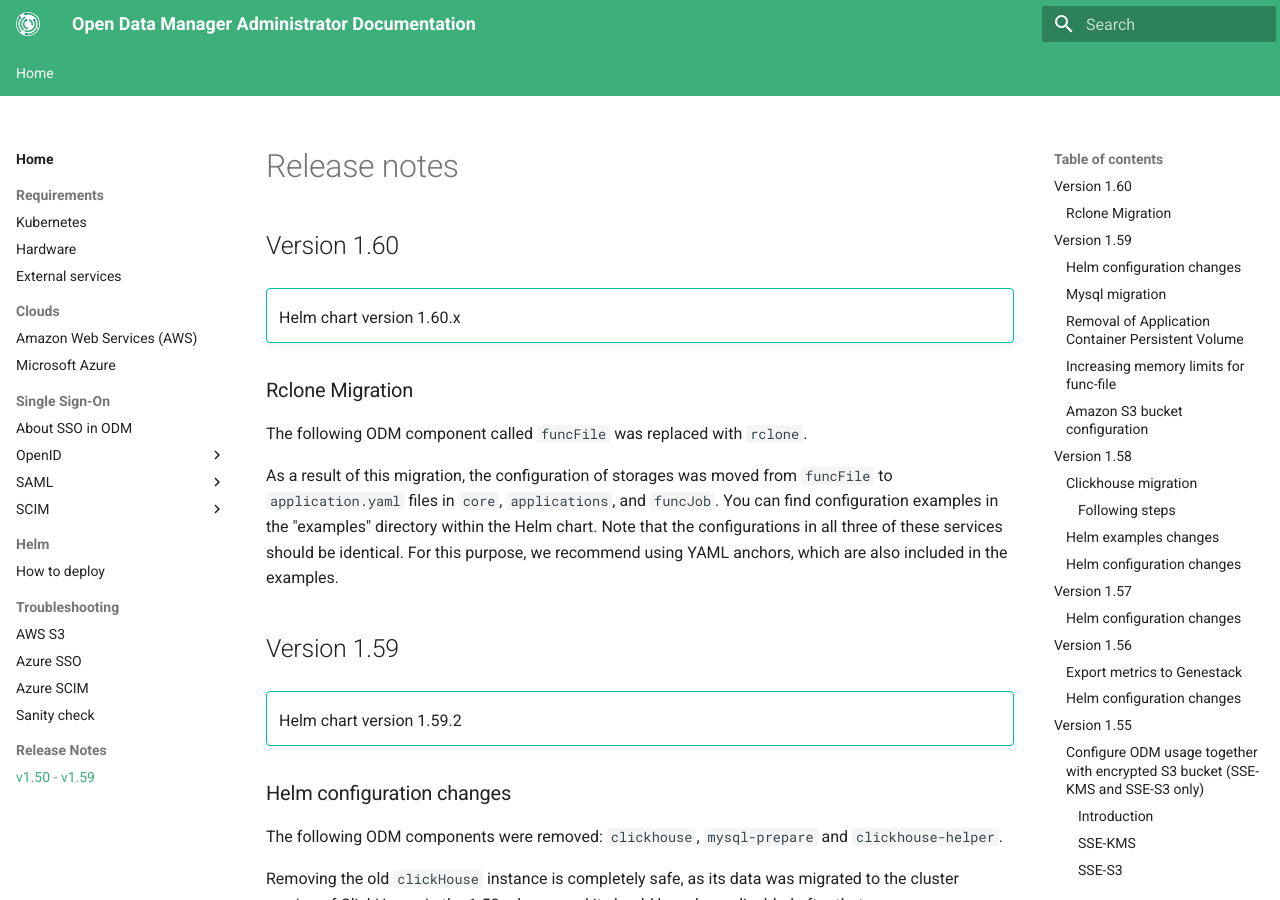
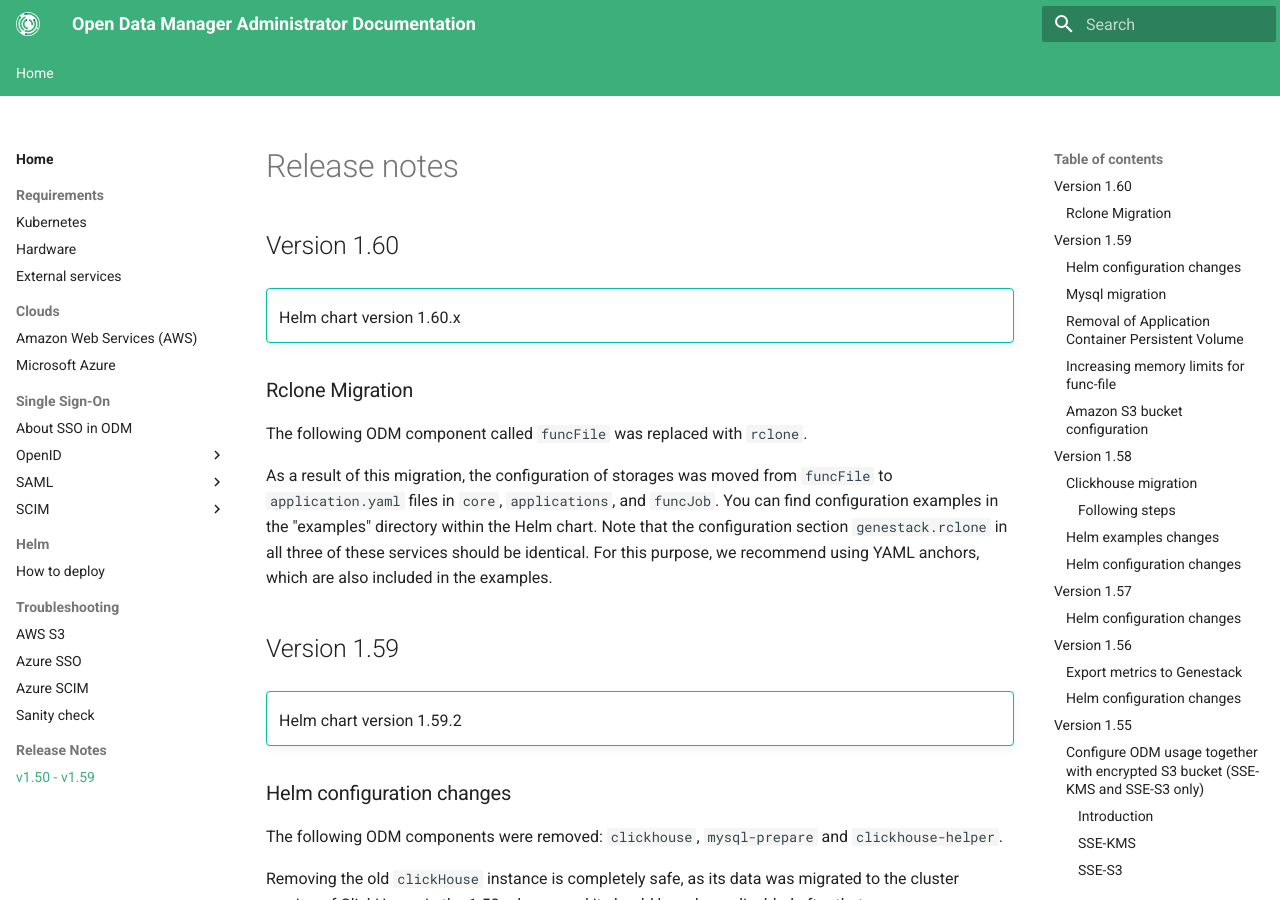
Before and after one commit to genestack/admin-docs, an MkDocs documentation site: the page built from docs/home/release-notes/v1.50-v1.59.md, in a window 1280 px wide and 900 px high. Built offline with MkDocs 1.6.1 and Material for MkDocs 9.7.7, drawn with Linux system fonts in a browser that asks for light colours; the version menu is left out.

Commit message:
[ODM-11818] Be more precise

```diff
--- a/docs/home/release-notes/v1.50-v1.59.md
+++ b/docs/home/release-notes/v1.50-v1.59.md
@@ -11,7 +11,7 @@
 
 As a result of this migration, the configuration of storages was moved from `funcFile` to `application.yaml` files in `core`, `applications`, and `funcJob`.
 You can find configuration examples in the "examples" directory within the Helm chart.
-Note that the configurations in all three of these services should be identical. For this purpose, we recommend using YAML anchors, which are also included in the examples.
+Note that the configuration section `genestack.rclone` in all three of these services should be identical. For this purpose, we recommend using YAML anchors, which are also included in the examples.
 
 ## Version 1.59
 
```
